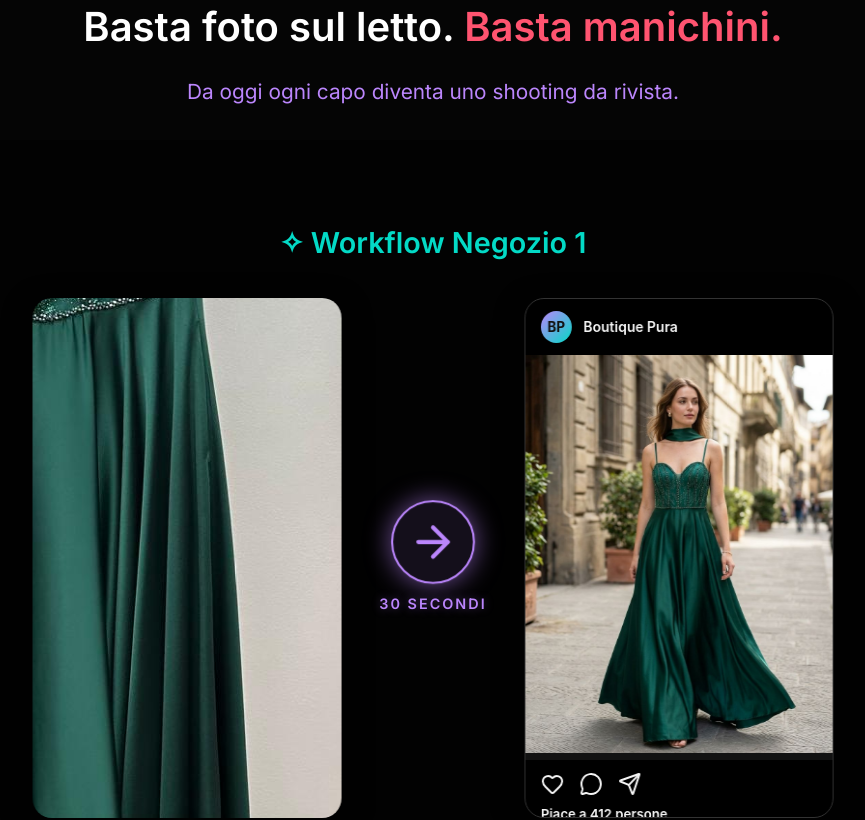
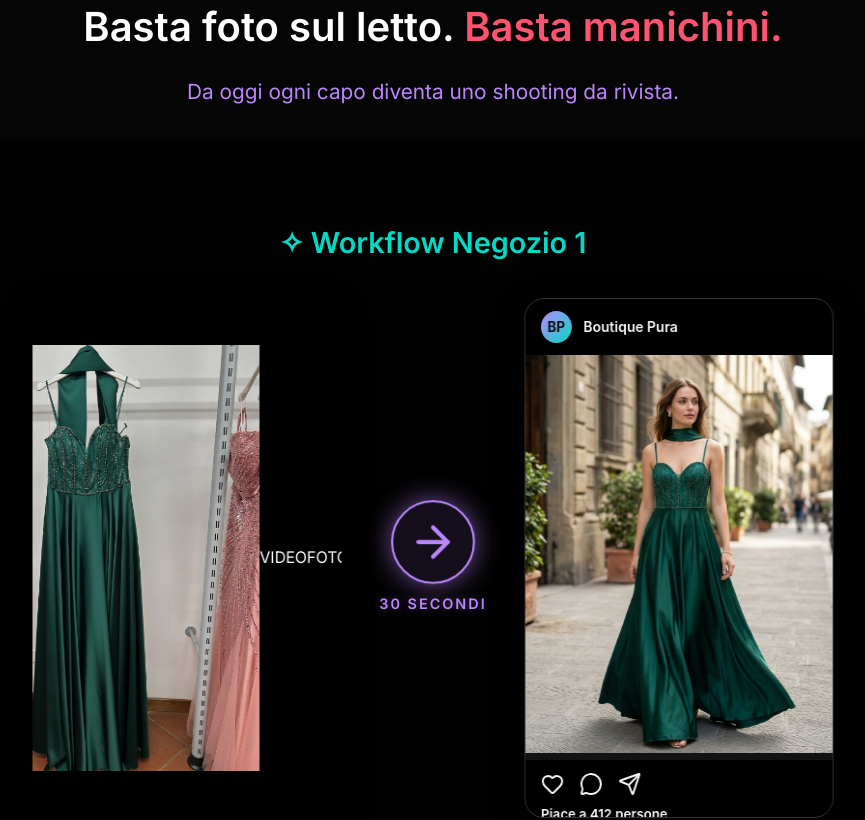
Before and after one commit to cloedesignmilan/SuperNexus, a Next.js app: page / in a window 1280 px wide. Shown: the part 912-1732 px from the top of the page, without its empty margins (207-1072 px from the left). Built offline with nearby package versions, Linux system fonts and the light colour scheme; a web font is replaced by a local one.

Commit message:
fix(ui): use object-fit contain for camera mockup to show full dress without cropping

```diff
--- a/src/app/mockups.css
+++ b/src/app/mockups.css
@@ -24,6 +24,13 @@
   justify-content: center;
   align-items: center;
   transform: rotateY(15deg) translateZ(0);
+}
+
+.camera-image {
+  width: 100%;
+  height: 100%;
+  object-fit: contain;
+  opacity: 0.9;
 }
 
 .social-mockup {
```
